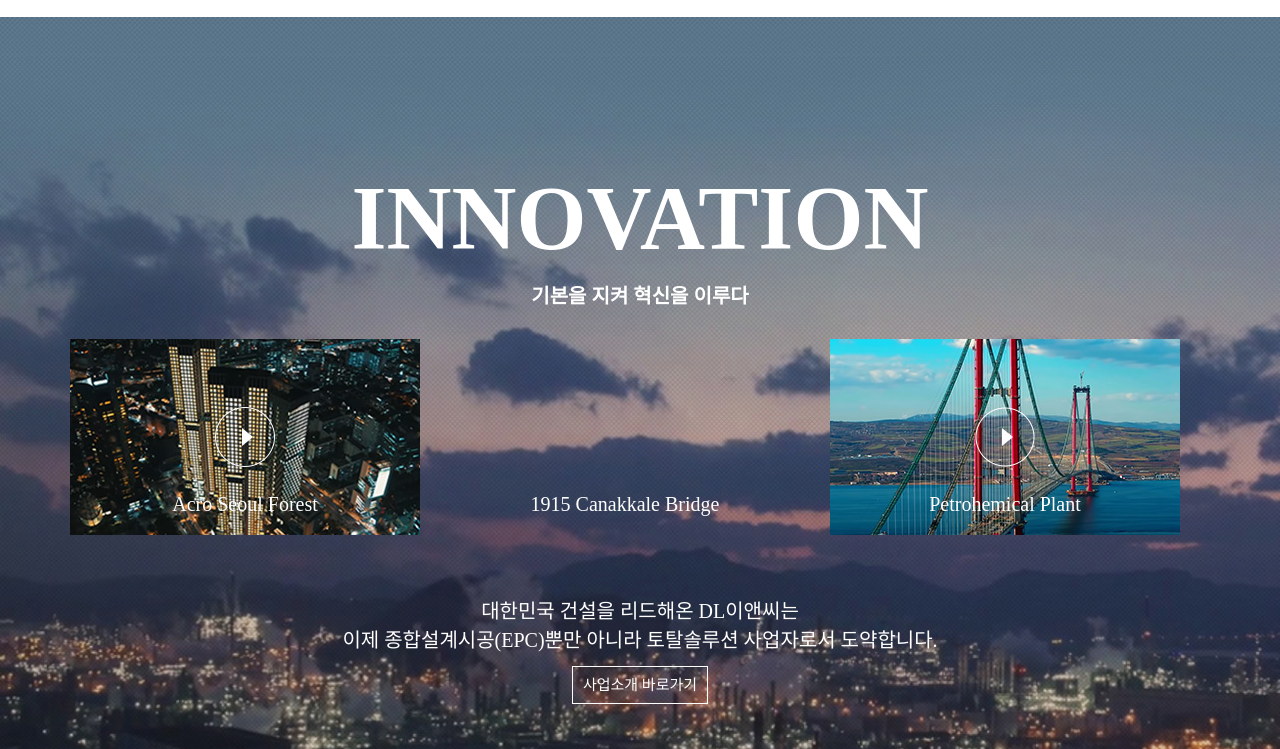
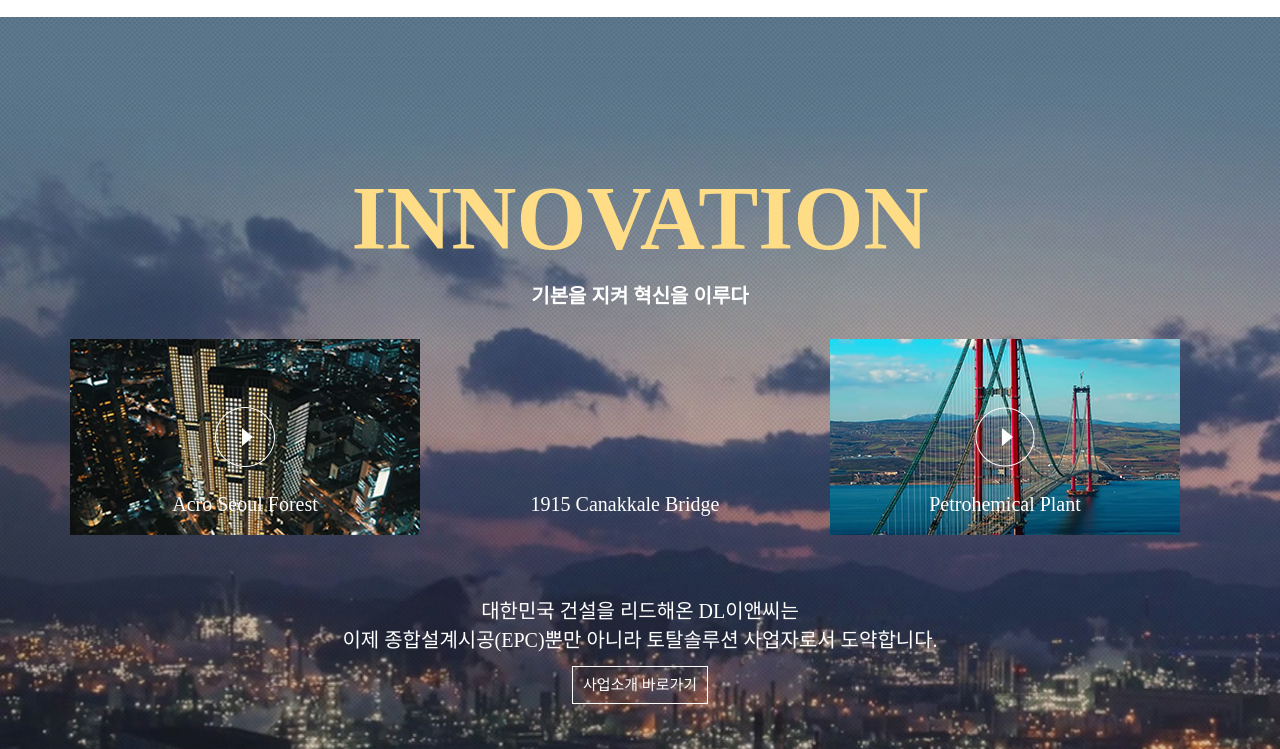
Before and after one commit to theAmuT/daelim, a plain HTML site: page index.html in a window 1280 px wide. Shown: the part 51-800 px from the top of the page. Drawn offline with Linux system fonts and the light colour scheme.

Commit message:
Update index.html

```diff
--- a/index.html
+++ b/index.html
@@ -37,7 +37,7 @@
         #section .section_text>h1{
             font-size:90px;
             padding-top:150px;
-             color:white;
+             color:rgb(255, 221, 135);
         }
         #section .section_text>h3{
             font-size:20px;
```
